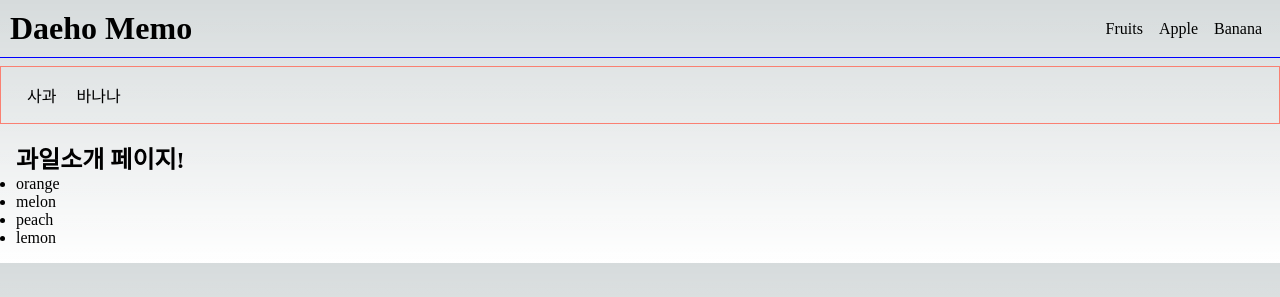
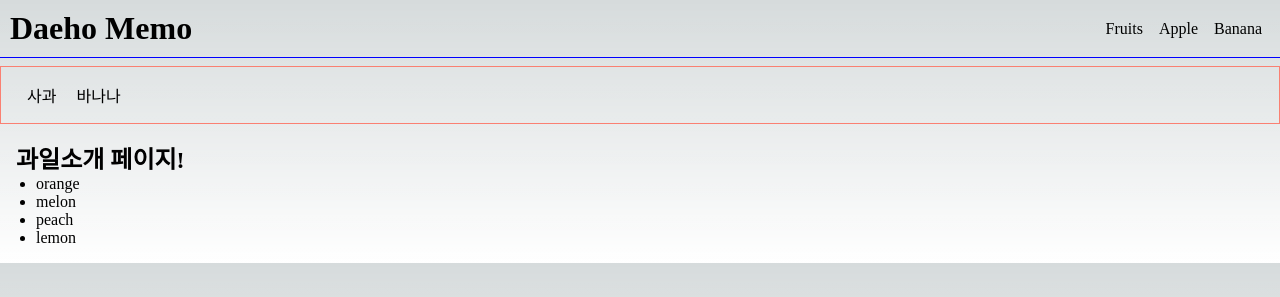
Before and after one commit to SimDaeHo/NextJs-Study, a Next.js app: page /fruits in a window 1280 px wide. Shown: the top 297 px of the page. Built offline with nearby package versions, Linux system fonts and the light colour scheme.

Commit message:
fruits page Link map 써서 리팩토링 함

```diff
--- a/src/app/fruits/layout.module.css
+++ b/src/app/fruits/layout.module.css
@@ -11,3 +11,7 @@
 .fruit {
   padding: 16px;
 }
+
+.li {
+  margin-left: 20px;
+}
--- a/src/app/fruits/page.tsx
+++ b/src/app/fruits/page.tsx
@@ -1,22 +1,18 @@
 import Link from "next/link";
+import styles from "./layout.module.css";
+
+const fruits = ["orange", "melon", "peach", "lemon"];
 
 export default function FruitsPage() {
   return (
     <>
       <h1>과일소개 페이지!</h1>
       <ul>
-        <Link href="/fruits/orange">
-          <li>orange</li>
-        </Link>
-        <Link href="/fruits/melon">
-          <li>melon</li>
-        </Link>
-        <Link href="/fruits/peach">
-          <li>peach</li>
-        </Link>
-        <Link href="/fruits/lemon">
-          <li>lemon</li>
-        </Link>
+        {fruits.map((fruits, index) => (
+          <li className={styles.li} key={index}>
+            <Link href={`/fruits/${fruits}`}>{fruits}</Link>
+          </li>
+        ))}
       </ul>
     </>
   );
```
